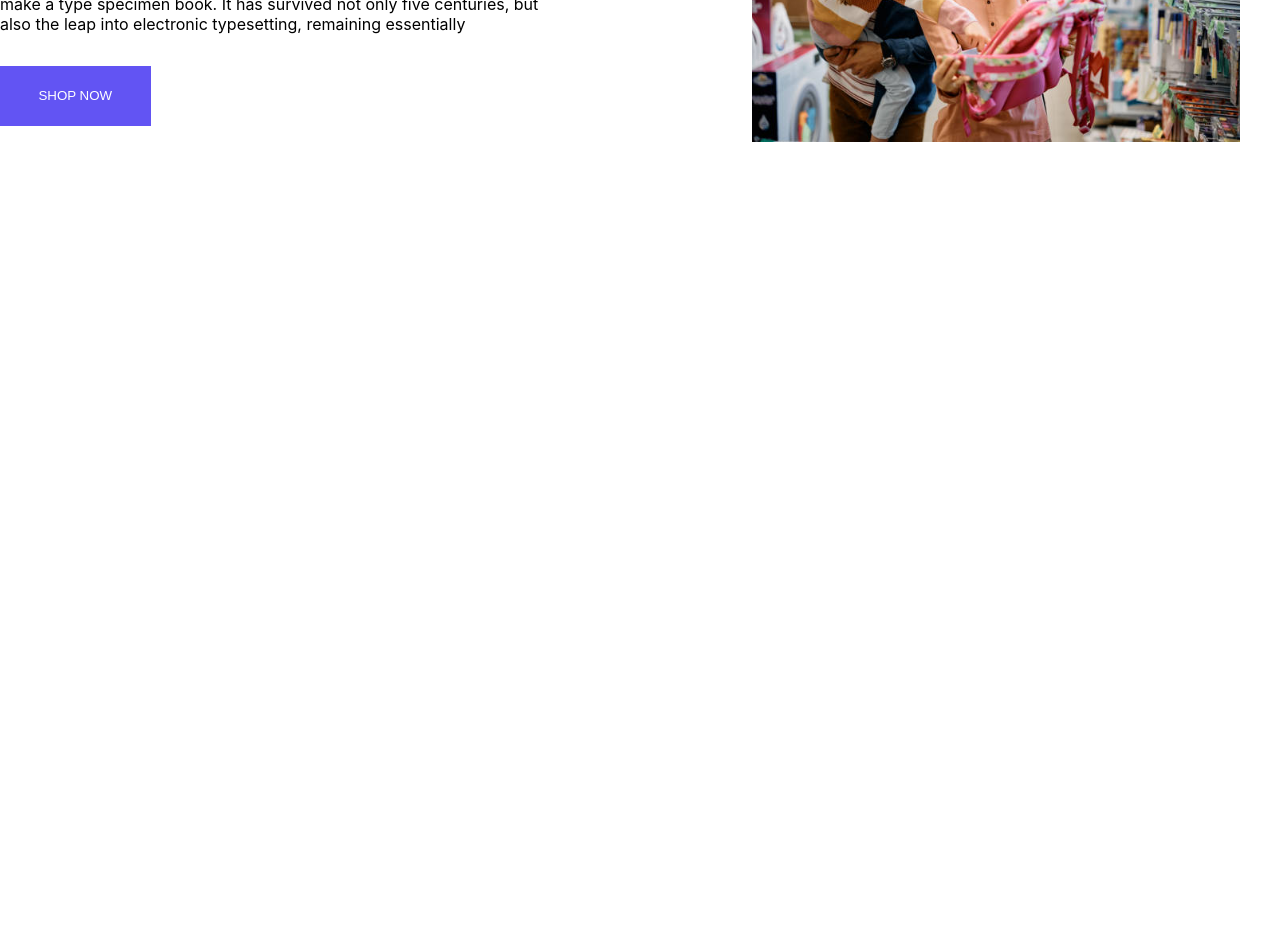
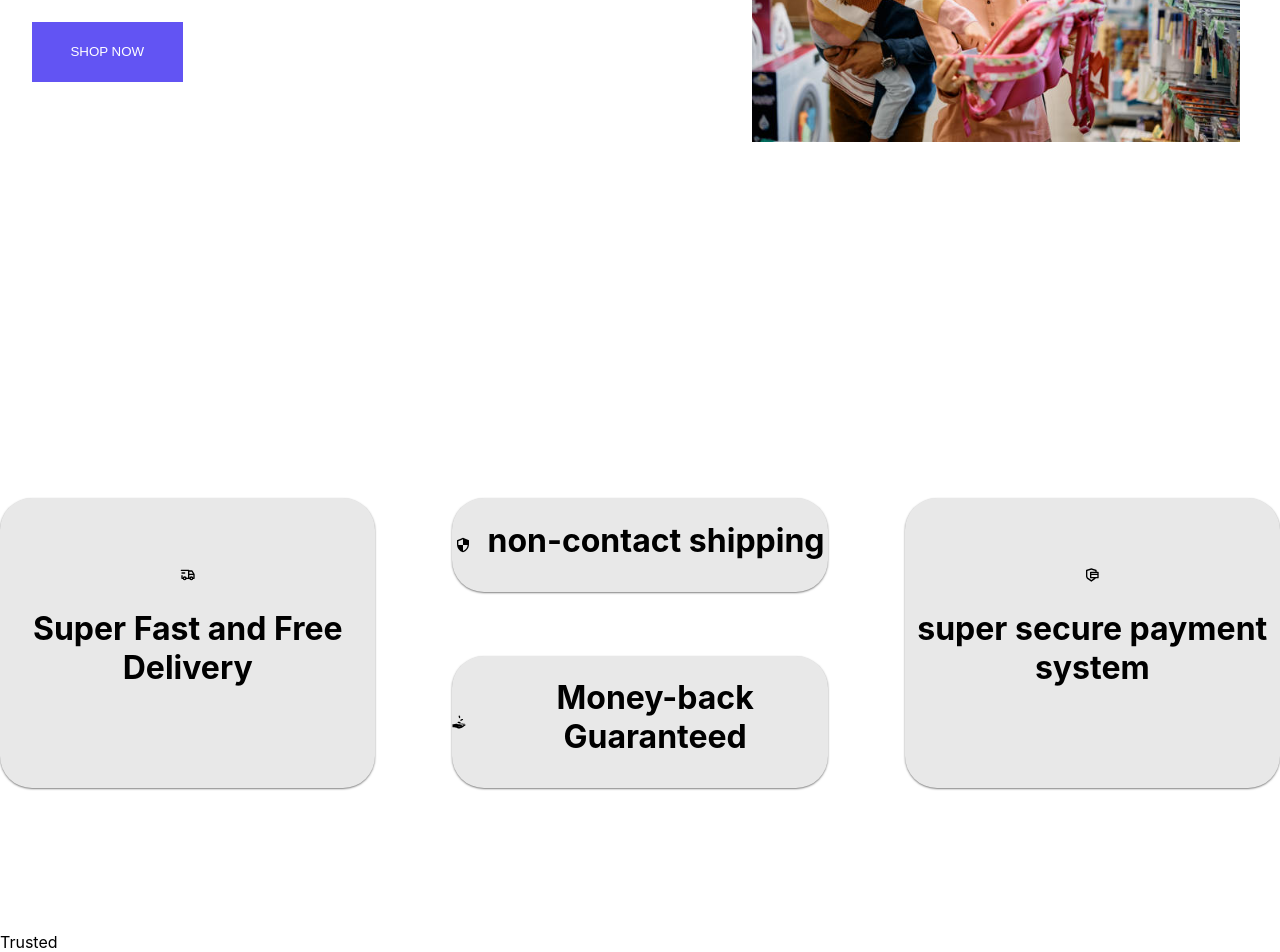
Before and after one commit to MohitChouhan04/e-commerce, a React (Create React App) app: page / in a window 1280 px wide. Shown: the part 519-1471 px from the top of the page. Before the commit the page ends 873 px from the top, so only its background shows below. Built offline with nearby package versions, Linux system fonts and the light colour scheme.

Commit message:
sevices.js

```diff
--- a/src/Component/About.js
+++ b/src/Component/About.js
@@ -1,9 +1,11 @@
 import React from 'react'
+import HeroSection from '../MainComponent/HeroSection'
 
 function About() {
-  return (
-    <div>About</div>
-  )
+  const data={
+    name:"MY Ecommerce",
+  }
+  return <HeroSection myData={data}/>
 }
 
 export default About
--- a/src/Component/Home.js
+++ b/src/Component/Home.js
@@ -1,8 +1,19 @@
 import React from 'react'
 import styled from 'styled-components';
 import HeroSection from '../MainComponent/HeroSection';
+import Services from '../MainComponent/Services';
+import Trusted from '../MainComponent/Trusted';
 function Home() {
-  return <HeroSection/>
+  const data = {
+    name:"My store"
+  }
+  return <>
+
+  <HeroSection myData={data}/>
+  <Services />
+  <Trusted/>
+  </>
+
 }
 
 export default Home
--- a/src/MainComponent/HeroSection.js
+++ b/src/MainComponent/HeroSection.js
@@ -2,18 +2,19 @@
 import { NavLink } from 'react-router-dom';
 import styled from 'styled-components';
 import { Button } from './Button';
-function HeroSection() {
+function HeroSection({myData}) {
+  const {name} = myData;
     return <Wrapper>
       <div className='container'>
         <div className='grid grid-two-column'>
           <div className='hero-section-data'>
             <p className='intro-data'>welcome to</p>
-            <h1>MY Store</h1>
+            <h1>{name}</h1>
             <p>Lorem Ipsum is simply dummy text of the printing and typesetting industry. Lorem Ipsum has been the industry's standard dummy text ever since the 1500s, when an unknown printer took a galley of type and scrambled it to make a type specimen book. It has survived not only five centuries, but also the leap into electronic typesetting, remaining essentially
             </p>
 
             <NavLink>
-              <Button>shop now</Button>
+              <Button className='btn'>shop now</Button>
             </NavLink>
 
 
@@ -32,21 +33,30 @@
 }
 const Wrapper=styled.section`
 padding:12rem 0;
+
 img{
 min-width:10rem;
 height:10rem;
 }
 .hero-section-data{
+
 p{
-margin:2rem 0;
+margin:0 2rem;
 }
 h1{
 text-transform:capitalize;
 font-weight:bold;
+margin-top:0;
+margin-left:2rem;
 }
 .intro-data{
-margin-bottom:0;
+margin:0;
+margin-left:2rem;
+
 }
+.btn{
+margin-top:2rem;
+margin-left:2rem}
 }
 .hero-section-image{
 width:100%;
--- /dev/null
+++ b/src/MainComponent/Services.js
@@ -0,0 +1,108 @@
+import React from 'react'
+import styled from 'styled-components'
+import { TbTruckDelivery } from "react-icons/tb";
+import { MdSecurity } from "react-icons/md";
+import { RiSecurePaymentLine } from 'react-icons/ri';
+
+import { GiReceiveMoney } from 'react-icons/gi';
+function Services() {
+  return (
+    <Wrapper>
+        <div className='container'>
+            <div className='grid grid-three-column'>
+                <div className='services-1'>
+                    <div>
+                        <TbTruckDelivery className='icons'/>
+                        <h3>Super Fast and Free Delivery</h3>
+                    </div>
+                </div>
+
+                <div className='services-2'>
+                    <div className='services-column-2'>
+                        <div>
+                            <MdSecurity />
+                            <h3>non-contact shipping</h3>
+
+                        </div>
+                    </div>
+                    <div className='services-column-2'>
+                        <div>
+                            <GiReceiveMoney />
+                            <h3>Money-back Guaranteed</h3>
+
+                        </div>
+                    </div>
+                </div>
+                <div className='services-3'>
+                    <div>
+                        <RiSecurePaymentLine />
+                        <h3>super secure payment system</h3>
+                    </div>
+                </div>
+            </div>
+
+
+        </div>
+    </Wrapper>
+  )
+};
+const Wrapper = styled.section`
+padding:9rem 0;
+.grid{
+gap:4.8rem;
+}
+.services-1,
+.services-2,
+.services-3{
+width:auto;
+height:30rem
+display:flex;
+flex-direction:column;
+justify-content:center;
+align-content:center;
+background:${({theme})=>theme.colors.bg};
+text-align:center;
+border-radius:2rem;
+box-shadow:rgba(0,0,0,0.5) 0px 1px 2px 0px;
+
+}
+.services-2{
+display:flex;
+gap:4rem;
+background-color:transparent;
+box-shadow:none;
+
+.services-column-2{
+background:${({theme})=>theme.colors.bg};
+display:flex;
+
+flex-direction:row;
+flex:1;
+justify-content:center;
+align-items:center;
+border-radius:2rem;
+box-shadow:rgba(0,0,0,0.5) 0px 1px 2px 0px;
+
+div{
+display:flex;
+flex-direction:row;
+justify-content:center;
+align-items:center;
+gap:1rem;
+}
+}
+}
+h3{
+margin-top:1.4rem;
+font-size:2rem;
+}
+.icon{
+widht:8rem;
+height:8rem;
+padding:2rem;
+background-color:#fff;
+color:#5138ee;
+}
+`;
+
+export default Services
--- /dev/null
+++ b/src/MainComponent/Trusted.js
@@ -0,0 +1,9 @@
+import React from 'react'
+
+function Trusted() {
+  return (
+    <div>Trusted</div>
+  )
+}
+
+export default Trusted
--- a/src/Stylefiles/GlobalStyle.js
+++ b/src/Stylefiles/GlobalStyle.js
@@ -14,4 +14,8 @@
  .grid-two-column{
  grid-template-columns:repeat(2,1fr);
  }
+
+ .grid-three-column{
+ grid-template-columns:repeat(3,1fr);
+ }
 `;
```
